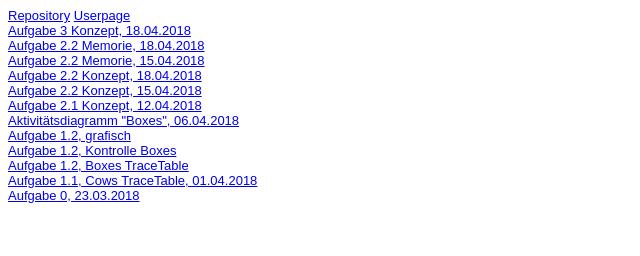
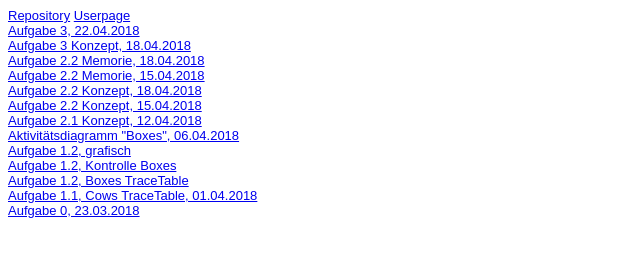
Before and after one commit to Lina-MariaStraub/Lina-MariaStraub.github.io, a plain HTML site: page Steckbrief/steckbrief.htm in a window 1280 px wide. Shown: the whole page, without its empty margins (0-640 px from the left). Drawn offline with Linux system fonts and the light colour scheme.

Commit message:
Update steckbrief.htm

```diff
--- a/Steckbrief/steckbrief.htm
+++ b/Steckbrief/steckbrief.htm
@@ -15,6 +15,7 @@ body {
 
 <a target="_blank" href="https://github.com/Lina-MariaStraub">Repository</a>       <a target="_blank" href="https://lina-mariastraub.github.io/">Userpage </a><br>
 
+<a target="_blank" href=" https://lina-mariastraub.github.io/EIA2/aufgabe_3/memory3.html">Aufgabe 3, 22.04.2018</a><br>
 <a target="_blank" href=" https://lina-mariastraub.github.io/EIA2/aufgabe_3/Konzept/aufg_3_konzept.html">Aufgabe 3 Konzept, 18.04.2018</a><br>
 <a target="_blank" href=" https://lina-mariastraub.github.io/EIA2/aufgabe_2.2_2/memorie.html">Aufgabe 2.2 Memorie, 18.04.2018</a><br>
 <a target="_blank" href=" https://lina-mariastraub.github.io/EIA2/aufgabe_2.2/Memory3.html">Aufgabe 2.2 Memorie, 15.04.2018</a><br>
```
